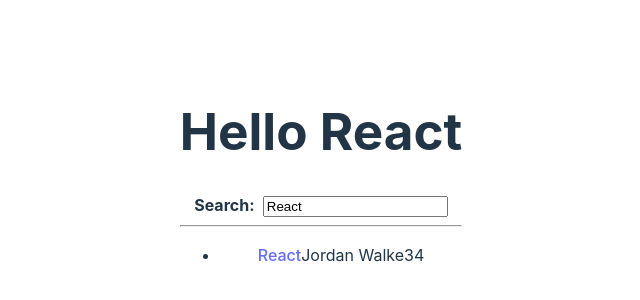
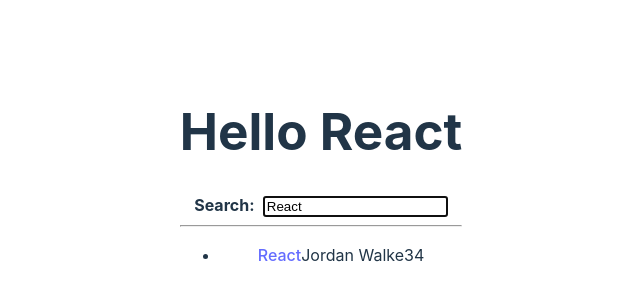
Before and after one commit to code-citrus/road2react, a React (Vite) app: page / in a window 1280 px wide. Shown: the part 224-524 px from the top of the page, without its empty margins (319-959 px from the left). Built offline with nearby package versions, Linux system fonts and the light colour scheme.

Commit message:
impertaive: part one

```diff
--- a/src/App.jsx
+++ b/src/App.jsx
@@ -59,6 +59,7 @@
   value,
   type = 'text',
   onInputChange,
+  isFocused,
   children }) => (
   <>
     <label htmlFor={id}>{children}</label>
@@ -67,6 +68,7 @@
       id={id}
       type={type}
       value={value}
+      autoFocus={isFocused}
       onChange={onInputChange}
     />
   </>
@@ -104,6 +106,7 @@
       <InputWithLabel
         id="search"
         value={searchTerm}
+        isFocused
         onInputChange={handleSearch}>
           <strong>Search: </strong>
       </InputWithLabel>
```
Also changed, not shown: 1 other file (tests, documents, lock files or other folders).
